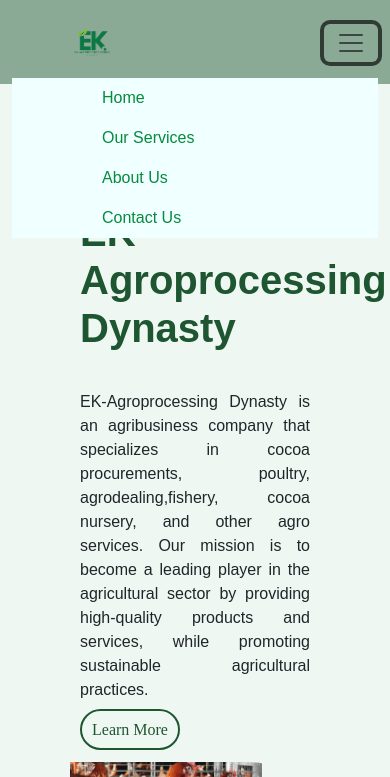
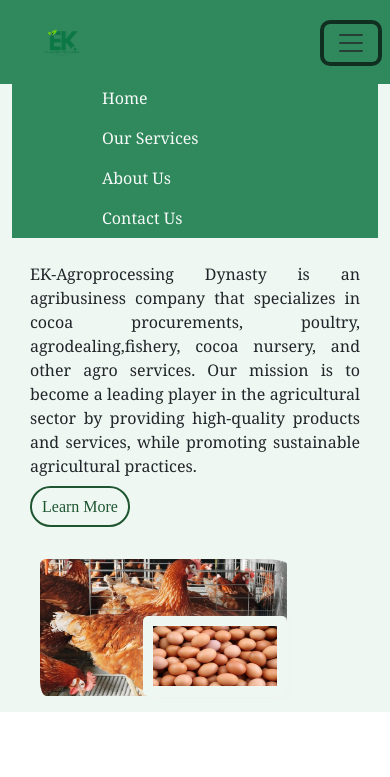
Before and after one commit to MonjolaOluwa01/EkAgro, a plain HTML site: page index.html in a window 390 px wide. Both pictures are taken after a click on the button 351 px from the left and 43 px from the top of the page. Shown: the top 777 px of the page. Drawn offline with nearby package versions, Linux system fonts and the light colour scheme.

Commit message:
Update style.css

```diff
--- a/style.css
+++ b/style.css
@@ -2,16 +2,16 @@ html,body{
     max-width: 100%;
     overflow-x: hidden;
 }
-body { font-family: Arial, sans-serif; }
-.row {padding: 50px; text-align: left; background-color:rgb(239, 247, 242);
-    padding-top: 100px; }
+body { font-family: Georgia, 'Times New Roman', Times, serif, sans-serif; }
+.row {padding-bottom: 50px; text-align: left; background-color:rgb(239, 247, 242);
+    padding-top: 50px; }
 .highlight-text { color: #1E5631; font-weight: bold;}
 .highlight-word{color: #1E5631; font-weight: bold; padding-bottom: 20px;}
 .content-section { padding: 50px 0; font-size: 50px;padding-top: 20px; }
 .content-section img { max-width: 100%; height: auto; }
 .content-section:nth-child(even) { background-color: #f1f1f1; }
 .hero{
-    padding-top: 30px;
+    padding-top: 20px;
 }
 .intro{
     padding-left: 30px;
@@ -103,7 +103,7 @@ body { font-family: Arial, sans-serif; }
     color: #1E5631;
 }
 .icon{
-    height: 25px;
+    height: 60px;
     filter: invert(24%) sepia(84%) saturate(442%)hue-rotate(94deg);
     padding: 5px;
 
@@ -223,7 +223,8 @@ body { font-family: Arial, sans-serif; }
     background-position: right;
 }
 .navbar{
-    background-color: rgb(139, 170, 150);
+    background-color: #30885D;
+    /* rgb(139, 170, 150); */
     height: 10vh;
 }
 .navbar-brand{
@@ -238,10 +239,10 @@ body { font-family: Arial, sans-serif; }
     margin-left: 40px;
     padding-left: 50px;
     /* color:#e0ff4f; */
-    color: rgb(6, 138, 61);
+    color: rgb(246, 250, 248);
 }
 .nav-link:hover{
-    color: rgb(97, 104, 5);
+    color: rgb(233, 248, 15);
     opacity: 70%;
     text-decoration: underline
 }
@@ -251,12 +252,12 @@ body { font-family: Arial, sans-serif; }
 }
 #email{
     cursor: pointer;
-    color: green;
+    color:  rgb(233, 248, 15);
     text-decoration: underline;
 }
 #phone{
     cursor: pointer;
-    color: green;
+    color:  rgb(233, 248, 15);
     text-decoration: underline;
 }
 footer{
@@ -269,24 +270,40 @@ footer{
 @media only screen and (max-width: 1024px) and (min-width:350px){
     .content-section { text-align: center; }
     .content-section img { width: 100%; height: auto; }
-    .collapse{background-color: azure;}
+    .collapse{background-color:  #30885D;}
     .two{
         width: 1000px;
         height: 233px;
-        padding-top: 20px;
+        padding-top: 30px;
+        padding-left: 40px;
+    }
+    /* .intro{
+        padding-top: 10px;
+    } */
+    /* .pip-container{
+        width: 100%;
+        overflow: hidden;
+        display: flex;
+        justify-content: center;
+    } */
+    .one{
+        width: 100%;
+        height: auto;
+        object-fit: cover;
+        padding-top: 10px;
     }
 
- .one{
-     width: 100%;
-     height: auto;
-     objec-fit: cover;
+/* .one{
     padding-top: 10px;
-}
+    padding-left: 20px;
+    height:233px;
+} */
 .pip-mini{
     right: 0px;
     bottom: 0px;
     max-width: 50%;
     height:80px;
+    /* width: 150px; */
 }
 .card-container{
     display: flex;
@@ -294,6 +311,10 @@ footer{
     align-items: center;
   justify-content: center;
 
+}
+.pip-container{
+    padding-top: 30px;
+    padding-left: 20px;
 }
 .card{
     width: 90%;
@@ -305,4 +326,13 @@ footer{
 .split-image{
     width: 100px;
 }
+.navbar-brand{
+    /* padding-left: 20pt; */
+    padding-left: 20px;
+    text-align: right;
 }
+.row{
+    padding-top: 30px;
+    padding-bottom:10px;
+}
+}
```
